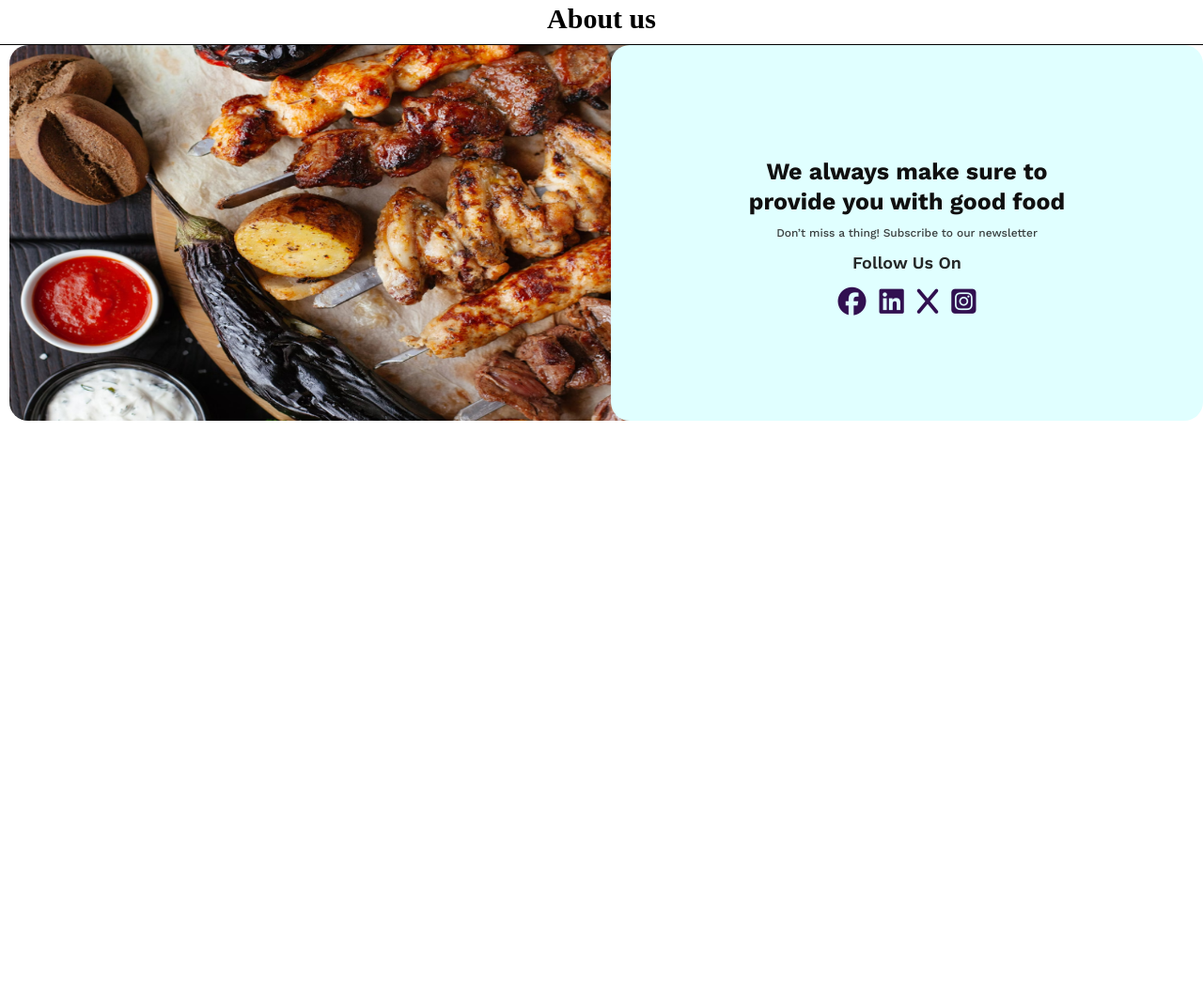
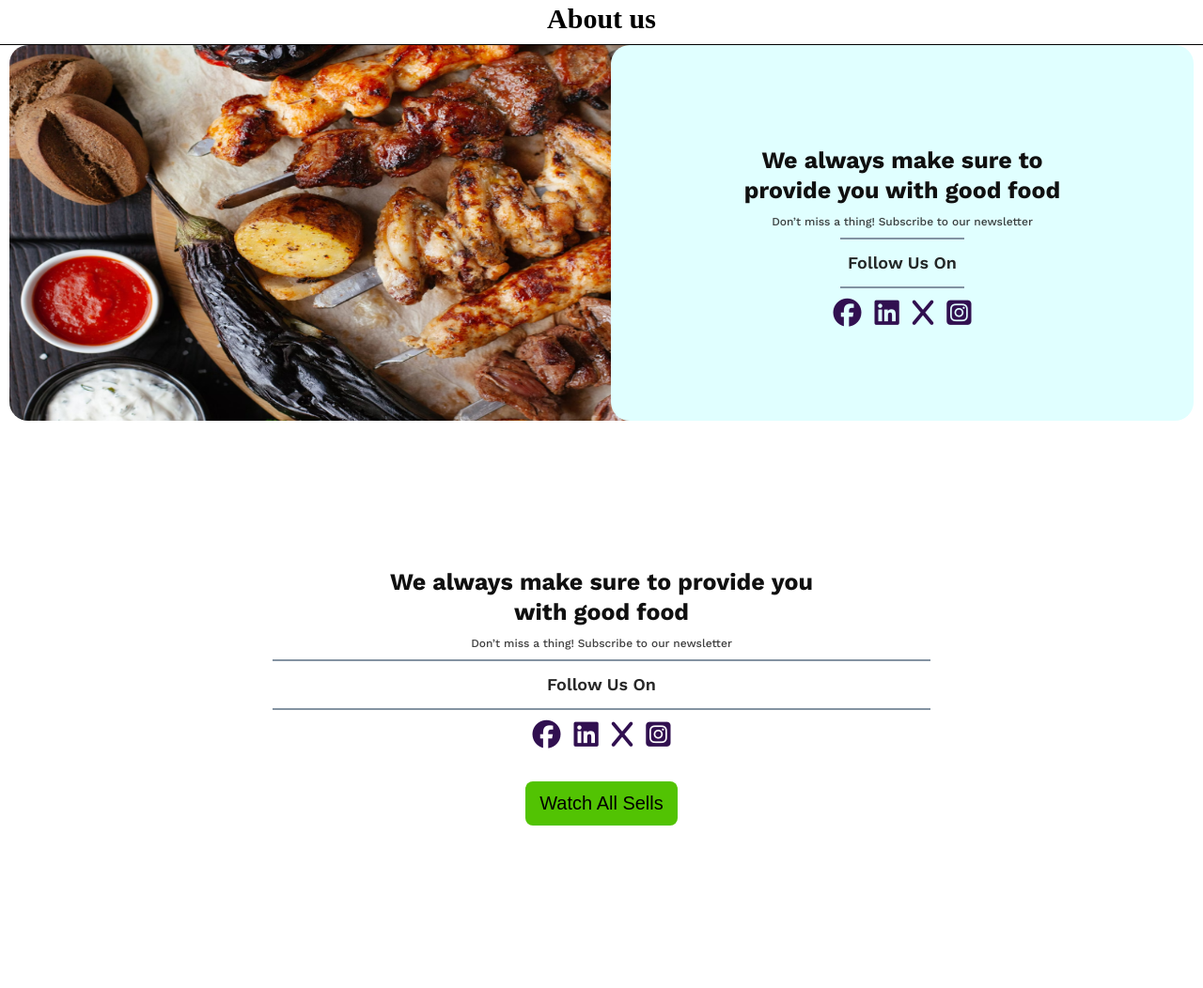
Before and after one commit to MD-SAZZAD-HOSSEN-272/demo-practice, a plain HTML site: page index.html in a window 1280 px wide. Shown: the part 1195-2247 px from the top of the page at 94% size. Before the commit the page ends 1647 px from the top, so only its background shows below. Drawn offline with nearby package versions, Linux system fonts and the light colour scheme.

Commit message:
added some thing

```diff
--- a/index.html
+++ b/index.html
@@ -97,5 +97,23 @@
 
         </div>
     </section>
+    <section>
+        <div class="footer">
+            <div class="about-more">
+                <h2>We always make sure to provide you with good food</h2>
+                <p>Don’t miss a thing! Subscribe to our newsletter</p>
+                <h5>Follow Us On</h5>
+                <div class="social">
+                    <a href="https://www.facebook.com/mdsazzad272/"><i class="fa-brands fa-facebook"></i></a>
+                    <a href="www.linkedin.com/in/sazzad272"><i class="fa-brands fa-linkedin"></i></a>
+                    <a href="https://x.com/?lang=en"><i class="fa-solid fa-x"></i></a>
+                    <a href="https://www.instagram.com/accounts/login/?hl=en"><i class="fa-brands fa-square-instagram"></i></a>
+                </div>
+                <div class="btn">
+                    <button class="button">Watch All Sells</button>
+                </div>
+            </div>
+        </div>
+    </section>
 </body>
 </html>
--- a/style.css
+++ b/style.css
@@ -132,10 +132,11 @@ text-align: center;
     justify-content: space-between;
     margin-top: 20px;
     margin-bottom: 20px;
+    gap: 20px;
 }
 .container .deatils-offer {
     width: 200px;
-    margin: 0 30px;
+    /* margin: 0 30px; */
 }
 #abouts h3 {
     text-align: center;
@@ -166,8 +167,9 @@ text-align: center;
     flex-direction: column;
     justify-content: center;
     align-items: center;
+    margin-right: 10px;
 }
-.about .about-more h2 {
+.about-more h2 {
     color: rgb(16, 16, 16);
 font-family: Work Sans;
 font-size: 25px;
@@ -177,7 +179,7 @@ letter-spacing: 0%;
 text-align: center;
 padding: 10px 120px;
 }
-.about .about-more p {
+.about-more p {
     color: rgb(16, 16, 16);
 font-family: Work Sans;
 font-size: 12px;
@@ -185,9 +187,10 @@ font-weight: 500;
 line-height: 14px;
 letter-spacing: 0%;
 opacity: 0.8;
+text-align: center;
 
 }
-.about .about-more h5 {
+.about-more h5 {
     opacity: 0.9;
     color: rgb(16, 16, 16);
     font-family: Work Sans;
@@ -197,9 +200,27 @@ opacity: 0.8;
     letter-spacing: 0%;
     text-align: center;
     padding: 15px 8px;
+    margin: 10px 0;
+    border-top: 2px solid lightslategray;
+    border-bottom: 2px solid lightslategray;
 }
-.about .about-more .social a {
+.about-more .social a {
     margin: 5px;
     font-size: 30px;
     color: rgb(49, 16, 80);
 }
+.about-more .social {
+    text-align: center;
+}
+.footer {
+    background: rgb(255, 255, 255) 100%;
+    height: 600px;
+    width: 100%;
+    display: flex;
+    flex-direction: column;
+    justify-content: center;
+    align-items: center;
+}
+.footer .about-more {
+    width: 700px;
+}
```
